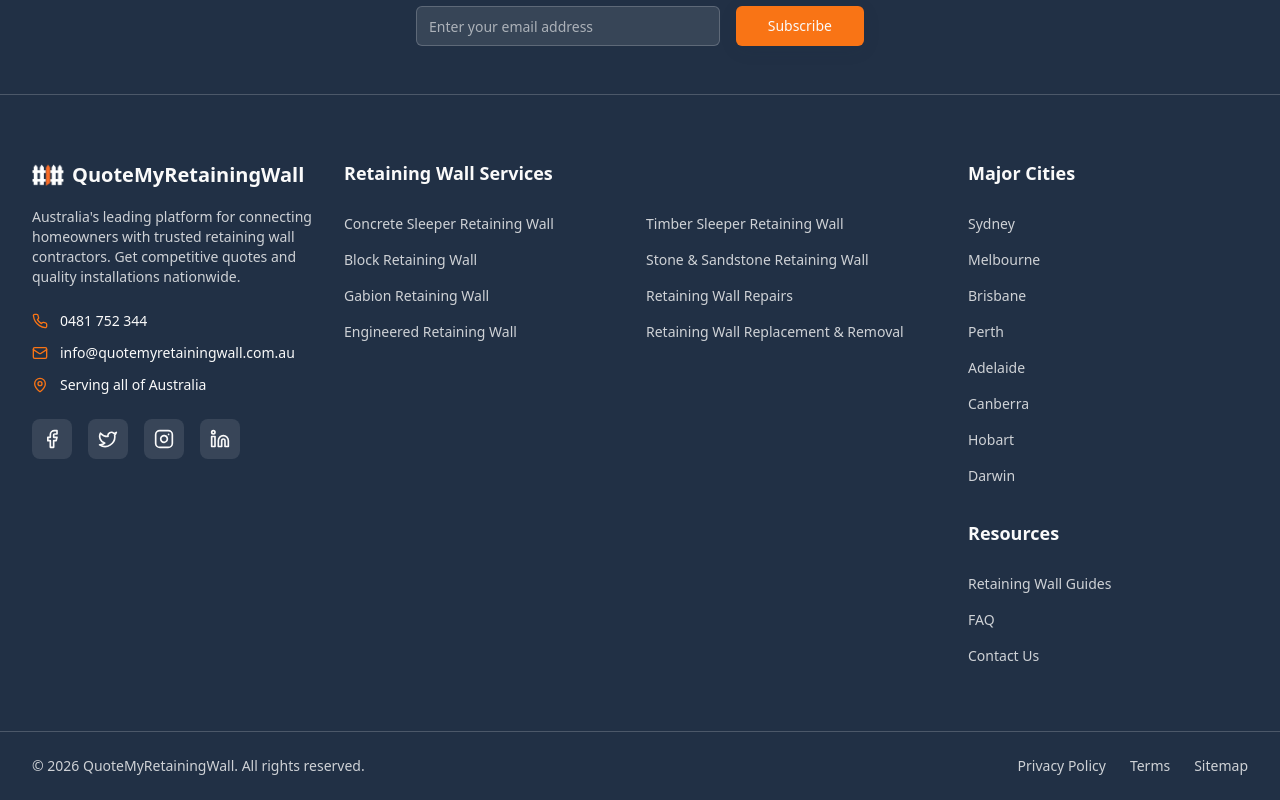
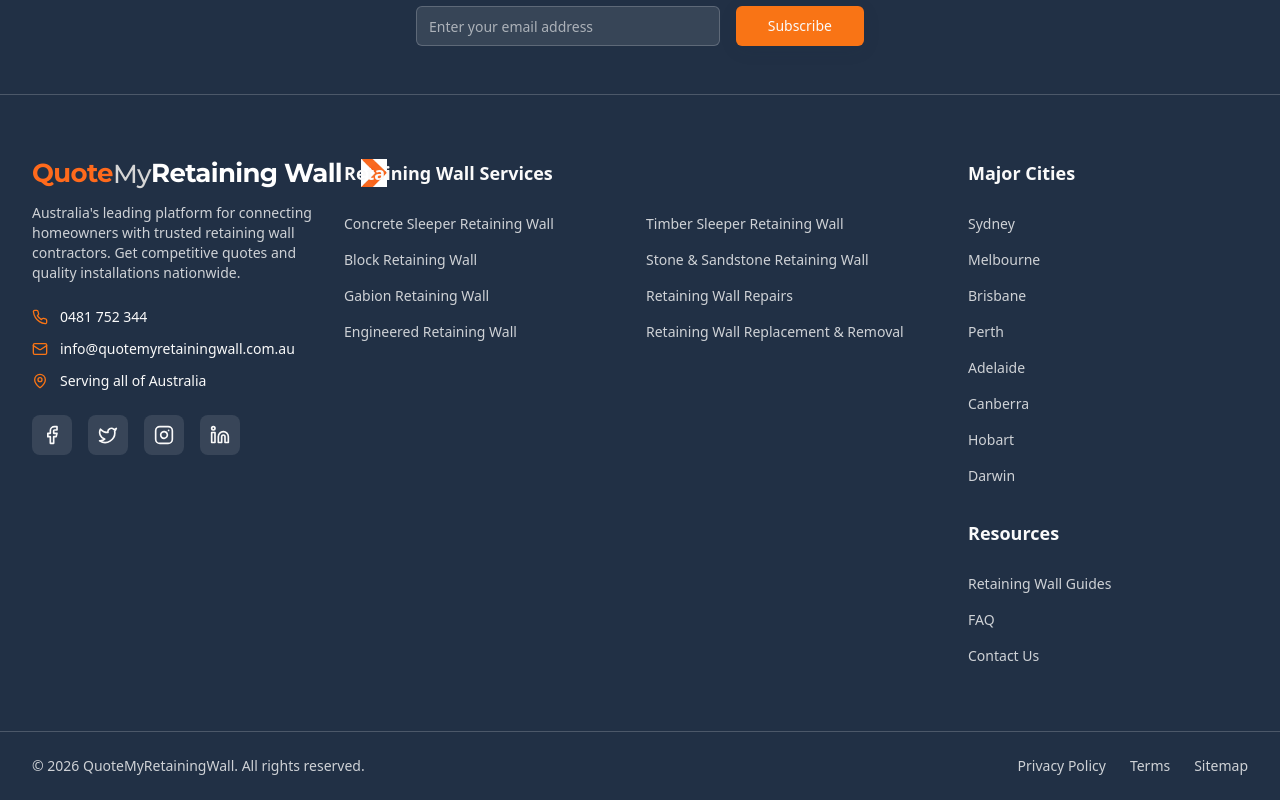
Before and after one commit to Alphaedgetechlabs/RetainingWallWebsite, a React (Vite) app: page /faq in a window 1280 px wide. Shown: the part 1726-2526 px from the top of the page. Built offline with nearby package versions, Linux system fonts and the light colour scheme; no server answers; the HTML template or start-up script is replaced by a standard one.

Commit message:
Changes
Co-authored-by: Alphaedgetechlabs <304809577+Alphaedgetechlabs@users.noreply.github.com>

```diff
--- a/src/components/Footer.tsx
+++ b/src/components/Footer.tsx
@@ -79,11 +79,27 @@ const Footer = () => {
           {/* Company Info */}
           <div className="space-y-6">
             <div>
-              <div className="flex items-center space-x-2 mb-4">
-                <div className="w-8 h-8 flex items-center justify-center">
-                  <img src={logoIcon} alt="QuoteMyRetainingWall" className="w-8 h-8 object-contain" />
-                </div>
-                <div className="text-xl font-bold">QuoteMyRetainingWall</div>
+              <div className="flex items-center mb-4">
+                <span
+                  className="inline-flex items-center leading-none whitespace-nowrap text-[26px]"
+                  style={{ fontFamily: "Montserrat, Poppins, ui-sans-serif, system-ui, sans-serif" }}
+                >
+                  <span className="flex items-baseline tracking-tight">
+                    <span style={{ fontWeight: 700, color: "#FF6A1C" }}>Quote</span>
+                    <span
+                      style={{ fontWeight: 500, fontSize: "1em", color: "#D6D6D6", transform: "translateY(0.03em)" }}
+                    >
+                      My
+                    </span>
+                    <span style={{ fontWeight: 700, color: "#FFFFFF" }}>Retaining Wall</span>
+                  </span>
+                  <img
+                    src="/arrow_new.webp"
+                    alt=""
+                    aria-hidden="true"
+                    className="ml-[0.5cm] h-[1.08em] w-auto"
+                  />
+                </span>
               </div>
               <p className="text-primary-foreground/80 text-sm">
                 Australia's leading platform for connecting homeowners with trusted retaining wall contractors.
```
